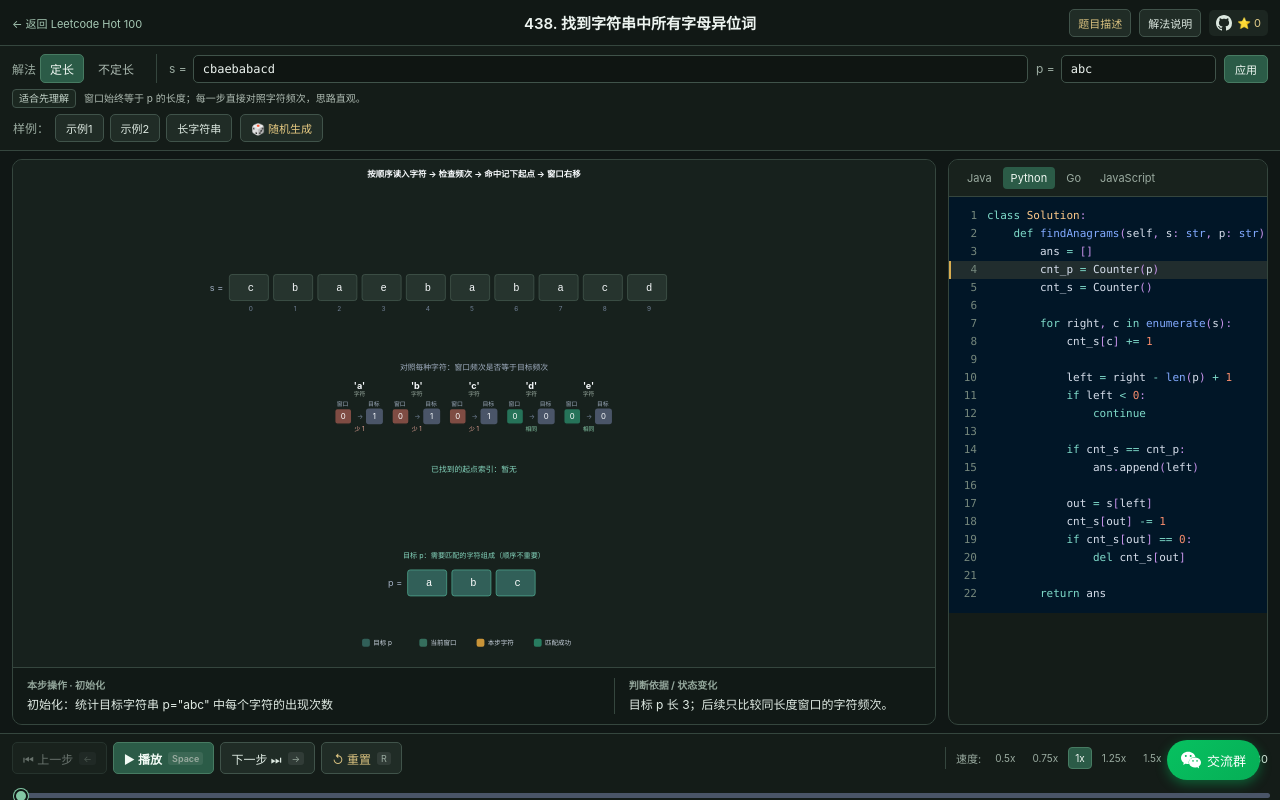
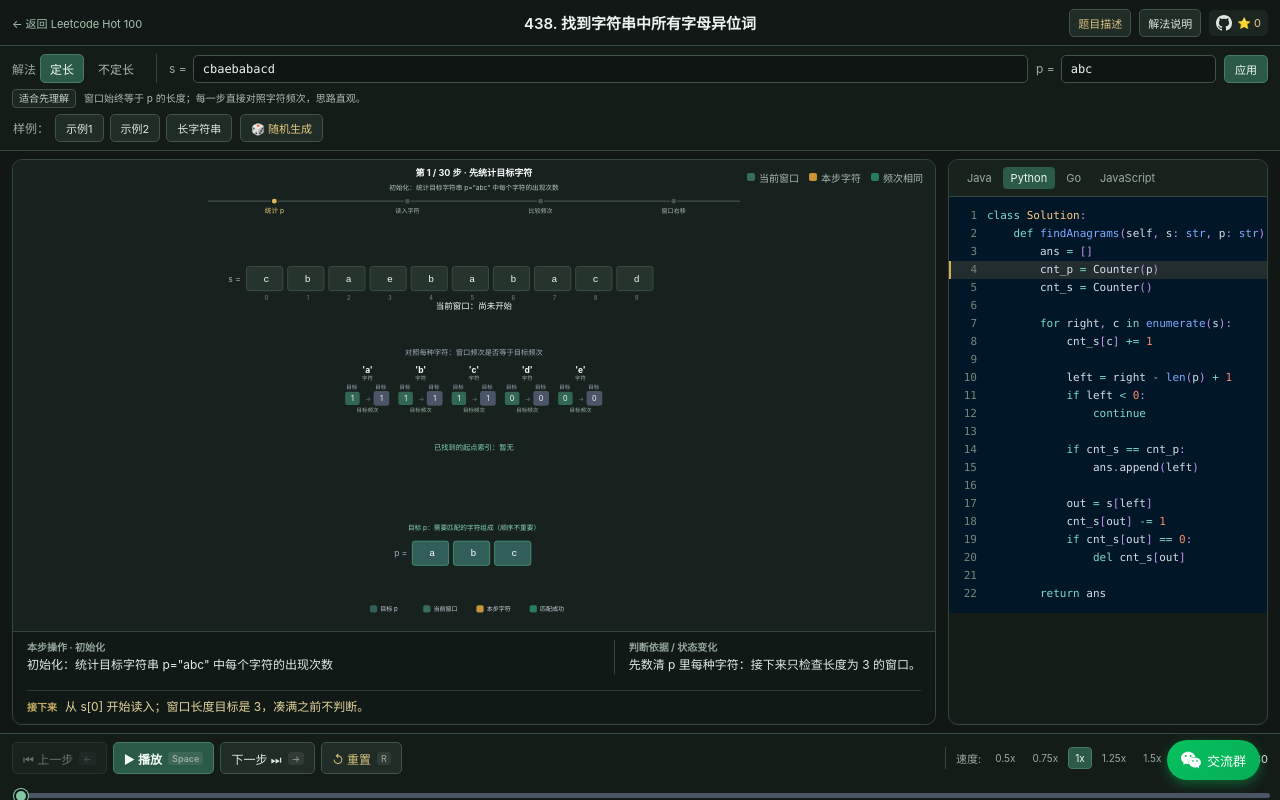
Before and after one commit to fuck-algorithm/leetcode-438-find-all-anagrams-in-a-string, a React (Vite) app: page / in a window 1280 px wide. Built offline with nearby package versions, Linux system fonts and the light colour scheme; no server answers.

Commit message:
make each sliding-window step easier to follow
Co-Authored-By: Claude Code <noreply@anthropic.com>

```diff
--- a/src/components/Canvas/Canvas.module.css
+++ b/src/components/Canvas/Canvas.module.css
@@ -19,6 +19,44 @@
   background-color: #17211d;
   background-image: radial-gradient(#40524a 0.7px, transparent 0.7px);
   background-size: 20px 20px;
+}
+
+.canvasKey {
+  position: absolute;
+  z-index: 1;
+  top: 10px;
+  right: 12px;
+  display: flex;
+  flex-wrap: wrap;
+  justify-content: flex-end;
+  gap: 10px;
+  color: #aab9b0;
+  font-size: 10px;
+  pointer-events: none;
+}
+
+.canvasKey span {
+  display: inline-flex;
+  align-items: center;
+  gap: 4px;
+}
+
+.canvasKey i {
+  width: 8px;
+  height: 8px;
+  border-radius: 2px;
+}
+
+.keyWindow {
+  background: #356e5d;
+}
+
+.keyCurrent {
+  background: #c99438;
+}
+
+.keyMatch {
+  background: #287c60;
 }
 
 .svg {
@@ -64,12 +102,12 @@
   display: grid;
   grid-template-columns: minmax(0, 1.3fr) minmax(220px, 0.7fr);
   gap: 16px;
-  padding: 10px 14px;
+  padding: 8px 14px;
   border-top: 1px solid #35463e;
   background: #111916;
   color: #edf4f0;
   font-size: 12px;
-  line-height: 1.5;
+  line-height: 1.4;
 }
 
 .teachingBlock {
@@ -94,15 +132,39 @@
   color: #e0ebe4;
 }
 
+.nextAction {
+  grid-column: 1 / -1;
+  display: flex;
+  align-items: baseline;
+  gap: 8px;
+  padding-top: 8px;
+  border-top: 1px solid #2b3931;
+  color: #e3d39b;
+}
+
+.nextActionLabel {
+  flex: 0 0 auto;
+  color: #c8ae62;
+  font-size: 10px;
+  font-weight: 650;
+}
+
 @media (max-width: 700px) {
+  .canvasKey {
+    top: 6px;
+    right: 8px;
+    gap: 6px;
+    font-size: 9px;
+  }
+
   .canvasViewport {
     min-height: 300px;
   }
 
   .teachingPanel {
     grid-template-columns: minmax(0, 1fr);
-    gap: 8px;
-    padding: 9px 10px;
+    gap: 6px;
+    padding: 8px 10px;
   }
 
   .teachingBlock + .teachingBlock {
--- a/src/components/Canvas/Canvas.tsx
+++ b/src/components/Canvas/Canvas.tsx
@@ -22,8 +22,8 @@ function getTeachingReason(
 
   if (teaching.operation === 'init') {
     return algorithmType === 'fixed-window'
-      ? `目标 p 长 ${Object.values(targetCount).reduce((sum, count) => sum + count, 0)}；后续只比较同长度窗口的字符频次。`
-      : 'cnt = 目标频次 − 窗口频次；cnt < 0 表示该字符在窗口里超量，需要从左侧移出。';
+      ? `先数清 p 里每种字符：接下来只检查长度为 ${Object.values(targetCount).reduce((sum, count) => sum + count, 0)} 的窗口。`
+      : '先记住 p 需要哪些字符、各要几个。窗口里每读入一个字符，就把它的剩余需求减一。';
   }
 
   if (teaching.operation === 'enter' && teaching.focus) {
@@ -37,14 +37,14 @@ function getTeachingReason(
           : `cnt['${char}']=${remaining}，窗口中的 '${char}' 还缺 ${remaining} 个；当前无需收缩。`;
     }
     return windowLength < Object.values(targetCount).reduce((sum, count) => sum + count, 0)
-      ? `窗口长度 ${windowLength} 尚未达到目标长度；先继续读入字符，长度足够后再比较频次。`
-      : `窗口长度已达到目标长度；现在逐字符比较窗口频次与目标频次。`;
+      ? `窗口现在有 ${windowLength} 个字符，还差 ${Object.values(targetCount).reduce((sum, count) => sum + count, 0) - windowLength} 个才够长；先继续读，暂不比较频次。`
+      : `窗口已满 ${windowLength} 个字符；现在逐个核对窗口频次和目标频次。`;
   }
 
   if (teaching.operation === 'shrink') {
-    if (algorithmType === 'variable-window') return teaching.decision?.reason ?? '移出左端字符，直到当前字符不再超出目标频次。';
+    if (algorithmType === 'variable-window') return teaching.decision?.reason ?? '左侧字符离开窗口；重复这个动作直到每种字符都不再超量。';
     const removedChar = teaching.countChange?.char;
-    return `固定窗口向右滑动，移出左端 '${removedChar ?? '?'}'，为下一轮比较腾出位置。`;
+    return `窗口已满：移出最左边的 '${removedChar ?? '?'}'，下一步才能读入新字符而保持长度不变。`;
   }
 
   if (teaching.operation === 'compare' || teaching.operation === 'match') {
@@ -60,10 +60,10 @@ function getTeachingReason(
       .map((char) => ({ char, delta: (charCount[char] || 0) - (targetCount[char] || 0) }))
       .find(({ delta }) => delta !== 0);
     return teaching.operation === 'match'
-      ? '每种字符的窗口频次都与目标频次相等；字符顺序虽可不同，这个窗口仍是异位词。'
+      ? `窗口 “${windowContent}” 和 p 含有相同的字符次数；顺序不同也没关系，记录起点 ${left}。`
       : difference
-        ? `频次还不相等：'${difference.char}' 在窗口中${difference.delta > 0 ? `多 ${difference.delta} 个` : `少 ${Math.abs(difference.delta)} 个`}；这个窗口不能记录。`
-        : `窗口内容为 “${windowContent}”；继续检查下一段固定长度窗口。`;
+        ? `这个窗口还不是答案：字符 '${difference.char}' 在窗口里${difference.delta > 0 ? `多 ${difference.delta} 个` : `少 ${Math.abs(difference.delta)} 个`}。`
+        : `窗口 “${windowContent}” 的频次吻合，记录起点 ${left}。`;
   }
 
   if (teaching.operation === 'done') {
@@ -73,19 +73,62 @@ function getTeachingReason(
   return '沿用当前窗口状态，继续处理下一个字符。';
 }
 
+function getNextAction(
+  step: NonNullable<ReturnType<typeof useAppStore.getState>['steps'][number]>,
+  algorithmType: 'fixed-window' | 'variable-window',
+  inputData: { s: string; p: string },
+): string {
+  const { teaching, windowState } = step;
+  const { s, p } = inputData;
+  const nextIndex = windowState.right + 1;
+  const windowLength = windowState.left < 0 ? 0 : windowState.right - windowState.left + 1;
+
+  if (teaching.operation === 'done' || nextIndex >= s.length && teaching.operation !== 'shrink') {
+    return '扫描结束，查看最终索引。';
+  }
+  if (algorithmType === 'fixed-window') {
+    if (teaching.operation === 'init') return `从 s[0] 开始读入；窗口长度目标是 ${p.length}，凑满之前不判断。`;
+    if (teaching.operation === 'enter' && windowLength < p.length) return windowLength === p.length - 1
+      ? `这是最后一个待填位置 s[${step.windowState.right}]；下一步窗口凑满，开始比较频次。`
+      : `继续读入 s[${nextIndex}]；还需 ${p.length - windowLength} 个字符凑满窗口。`;
+    if (teaching.operation === 'enter') return '窗口已凑满。下一步逐字符比较窗口频次和目标频次。';
+    if (teaching.operation === 'compare' || teaching.operation === 'match') return teaching.operation === 'match'
+      ? `频次相同，答案记下起点 ${windowState.left}。下一步移出最左字符，准备滑到右边一格。`
+      : '频次不同，不记录答案。下一步移出最左字符，准备检查下一个窗口。';
+    if (teaching.operation === 'shrink') return nextIndex < s.length
+      ? `左端已移走。下一步读入 s[${nextIndex}]，窗口整体右移一格。`
+      : '左端已移走；所有字符都检查完，返回已记录的索引。';
+  } else {
+    if (teaching.operation === 'init') return '先建好 p 的剩余需求；下一步从 s[0] 开始扩展窗口。';
+    if (teaching.operation === 'enter' && teaching.focus && (step.charCount[teaching.focus.char] ?? 0) < 0) return `读入的 '${teaching.focus.char}' 已超出需求；下一步移出左边界，直到它不再超量。`;
+    if (teaching.operation === 'enter' || teaching.operation === 'shrink') {
+      const stillExcess = Object.values(step.charCount).some((count) => count < 0);
+      if (stillExcess) return '移出后仍有字符超量；下一步继续右移左边界。';
+      return windowLength === p.length
+        ? `窗口合法且长度刚好是 ${p.length}；下一步记录起点 ${windowState.left}。`
+        : `窗口已合法但长度是 ${windowLength}，还没凑满 ${p.length}；下一步继续向右扩展。`;
+    }
+    if (teaching.operation === 'compare' || teaching.operation === 'match') return teaching.operation === 'match'
+      ? `记录起点 ${windowState.left}。下一步读入 s[${nextIndex}]，继续扫描。`
+      : `窗口长度 ${windowLength} 还不等于 ${p.length}。下一步读入 s[${nextIndex}]。`;
+  }
+  return '继续播放下一步。';
+}
+
 export function Canvas() {
   const svgRef = useRef<SVGSVGElement>(null);
   const containerRef = useRef<HTMLDivElement>(null);
   const { inputData, steps, currentStep, algorithmType } = useAppStore();
   const currentStepData = steps[currentStep];
-  const stateRef = useRef({ inputData, currentStepData, algorithmType });
+  const frameRevision = useAppStore((state) => state.steps.length);
+  const stateRef = useRef({ inputData, currentStepData, algorithmType, currentStep, totalSteps: steps.length });
 
   useEffect(() => {
     const svgElement = svgRef.current;
     const container = containerRef.current;
     if (!svgElement || !container) return;
 
-    stateRef.current = { inputData, currentStepData, algorithmType };
+    stateRef.current = { inputData, currentStepData, algorithmType, currentStep, totalSteps: steps.length };
     const svg = d3.select(svgElement);
     const root = svg.append('g').attr('class', 'main-group');
     const characters = root.append('g').attr('class', 'character-layer');
@@ -104,7 +147,7 @@ export function Canvas() {
     svgElement.addEventListener('canvas-step-change', renderEvent);
 
     const draw = (resetView: boolean) => {
-      const { inputData, currentStepData, algorithmType } = stateRef.current;
+      const { inputData, currentStepData, algorithmType, currentStep, totalSteps } = stateRef.current;
       if (!currentStepData) return;
       width = container.clientWidth;
       height = container.clientHeight;
@@ -154,14 +197,17 @@ export function Canvas() {
         .attr('fill', (d) => {
           const inWindow = windowState.left >= 0 && d.index >= windowState.left && d.index <= windowState.right;
           if (isMatch && inWindow) return '#287c60';
+          if (teaching.operation === 'shrink' && d.index === (typeof currentStepData.variables.removedIndex === 'number' ? currentStepData.variables.removedIndex : teaching.focus?.index)) return '#b9842f';
           if (countChange && d.index === teaching.focus?.index) return '#b9842f';
           if (highlightIndices.includes(d.index)) return '#c99438';
           return inWindow ? '#356e5d' : '#26342e';
         })
         .attr('stroke', (d) => countChange && d.index === teaching.focus?.index
+          || teaching.operation === 'shrink' && d.index === (typeof currentStepData.variables.removedIndex === 'number' ? currentStepData.variables.removedIndex : teaching.focus?.index)
           ? '#f1c76e'
           : windowState.left >= 0 && d.index >= windowState.left && d.index <= windowState.right ? '#83c8a9' : '#4b6156')
         .attr('stroke-width', (d) => countChange && d.index === teaching.focus?.index
+          || teaching.operation === 'shrink' && d.index === (typeof currentStepData.variables.removedIndex === 'number' ? currentStepData.variables.removedIndex : teaching.focus?.index)
           ? 3
           : windowState.left >= 0 && d.index >= windowState.left && d.index <= windowState.right ? 2 : 1);
       charUpdate.select<SVGTextElement>('.character-text')
@@ -212,14 +258,18 @@ export function Canvas() {
         .attr('x1', (d) => startX + d.index * charWidth + charWidth / 2 - 1)
         .attr('x2', (d) => startX + d.index * charWidth + charWidth / 2 - 1).attr('stroke', (d) => d.color);
 
-      markers.selectAll<SVGTextElement, string>('text.window-label').data(windowState.left < 0 ? [] : [windowState.windowContent])
+      markers.selectAll<SVGTextElement, string>('text.window-label')
+        .data([windowState.left < 0 ? null : windowState.windowContent])
         .join('text').attr('class', 'window-label').attr('x', logicalWidth / 2).attr('y', windowY)
         .attr('text-anchor', 'middle').attr('fill', '#f7fafc').attr('font-size', '14px')
-        .text((content) => `当前窗口：${content.split('').join(' · ')}  （长度 ${content.length}）`);
+        .text((content) => content === null
+          ? '当前窗口：尚未开始'
+          : `当前窗口：${content.split('').join(' · ')}  （长度 ${content.length}）`);
 
+      const isInitializing = teaching.operation === 'init';
       const countData: CountDatum[] = countChars.map((char) => ({
         char,
-        count: charCount[char] || 0,
+        count: isInitializing && algorithmType === 'fixed-window' ? targetCount[char] || 0 : charCount[char] || 0,
         target: targetCount[char] || 0,
         remaining: charCount[char] || 0,
       }));
@@ -261,11 +311,13 @@ export function Canvas() {
         .attr('opacity', (d) => focusedCountChar === d.char ? 1 : 0);
       countUpdate.select<SVGTextElement>('.count-char').attr('x', COUNT_CARD_WIDTH / 2).attr('y', 8).text((d) => `'${d.char}'`);
       countUpdate.select<SVGTextElement>('.count-char-caption').attr('x', COUNT_CARD_WIDTH / 2).attr('y', 19)
-        .text((d) => countChange?.char === d.char ? '当前字符' : '字符');
+        .text((d) => countChange?.char === d.char || comparedChar === d.char ? '本步字符' : '字符');
       countUpdate.select<SVGTextElement>('.count-window-label').attr('x', 12).attr('y', 34)
-        .text(() => algorithmType === 'variable-window' ? '剩余' : '窗口');
+        .text(() => isInitializing && algorithmType === 'fixed-window' ? '目标' : algorithmType === 'variable-window' ? '剩余' : '窗口');
       countUpdate.select<SVGRectElement>('.count-value-bg').attr('x', 0).attr('y', 38).attr('width', 26).attr('height', 24)
-        .attr('fill', (d) => (algorithmType === 'variable-window' ? d.remaining === 0 : d.count === d.target) ? '#287c60' : '#8b5148')
+        .attr('fill', (d) => isInitializing && algorithmType === 'fixed-window' ? '#356e5d'
+          : algorithmType === 'variable-window' ? d.remaining >= 0 ? '#356e5d' : '#8b5148'
+            : d.count === d.target ? '#287c60' : '#8b5148')
         .attr('stroke', '#17211d').attr('stroke-width', 2);
       countUpdate.select<SVGTextElement>('.count-value').attr('x', 13).attr('y', 54)
         .text((d) => algorithmType === 'variable-window' ? d.remaining : d.count);
@@ -274,25 +326,61 @@ export function Canvas() {
       countUpdate.select<SVGRectElement>('.target-value-bg').attr('x', 48).attr('y', 38).attr('width', 26).attr('height', 24);
       countUpdate.select<SVGTextElement>('.target-value').attr('x', 61).attr('y', 54).text((d) => d.target);
       countUpdate.select<SVGTextElement>('.count-status').attr('x', COUNT_CARD_WIDTH / 2).attr('y', 73)
-        .attr('fill', (d) => algorithmType === 'variable-window'
+        .attr('fill', (d) => isInitializing && algorithmType === 'fixed-window' ? '#9ab4a4' : algorithmType === 'variable-window'
           ? d.remaining < 0 ? '#efaa9c' : d.remaining === 0 ? '#8bd0ae' : '#e9c877'
           : d.count === d.target ? '#8bd0ae' : '#efaa9c')
-        .text((d) => algorithmType === 'variable-window'
+        .text((d) => isInitializing && algorithmType === 'fixed-window' ? '目标频次'
+          : algorithmType === 'variable-window'
             ? d.remaining < 0 ? `超 ${Math.abs(d.remaining)}` : d.remaining > 0 ? `缺 ${d.remaining}` : '刚好'
             : d.count === d.target ? '相同'
               : d.count > d.target ? `多 ${d.count - d.target}` : `少 ${d.target - d.count}`);
       countUpdate.select<SVGTextElement>('.count-change-label').attr('x', COUNT_CARD_WIDTH / 2).attr('y', 91)
         .attr('fill', (d) => countChange?.char === d.char ? '#f0ce7a' : 'none')
         .text((d) => countChange?.char === d.char ? `${countChange.before} → ${countChange.after}`
+          : countChange ? ''
             : comparedChar === d.char ? algorithmType === 'variable-window'
               ? d.remaining < 0 ? `超 ${Math.abs(d.remaining)}` : d.remaining > 0 ? `缺 ${d.remaining}` : '刚好'
               : d.count > d.target ? `多 ${d.count - d.target}` : `少 ${d.target - d.count}`
             : '');
 
-      const title = '按顺序读入字符 → 检查频次 → 命中记下起点 → 窗口右移';
-      annotations.selectAll<SVGTextElement, string>('text.canvas-title').data([title]).join('text')
-        .attr('class', 'canvas-title').attr('x', logicalWidth / 2).attr('y', 26).attr('text-anchor', 'middle')
-        .attr('fill', '#f7fafc').attr('font-size', '13px').attr('font-weight', 'bold').text((d) => d);
+      const operationTitle = teaching.operation === 'init' ? '先统计目标字符'
+        : teaching.operation === 'enter' ? '读入一个新字符'
+        : teaching.operation === 'shrink' ? algorithmType === 'fixed-window' ? '移出窗口最左字符'
+          : '移出超量字符'
+        : teaching.operation === 'compare' ? algorithmType === 'fixed-window' ? '比较窗口频次' : '检查窗口长度'
+        : teaching.operation === 'match' ? '找到一个异位词'
+        : '扫描完成';
+      const stepTitle = `第 ${currentStep + 1} / ${totalSteps} 步  ·  ${operationTitle}`;
+      annotations.selectAll<SVGTextElement, string>('text.canvas-title').data([stepTitle]).join('text')
+        .attr('class', 'canvas-title').attr('x', logicalWidth / 2).attr('y', 27).attr('text-anchor', 'middle')
+        .attr('fill', '#f7fafc').attr('font-size', '15px').attr('font-weight', 'bold').text((d) => d);
+      annotations.selectAll<SVGTextElement, string>('text.frame-narration').data([teaching.narration]).join('text')
+        .attr('class', 'frame-narration').attr('x', logicalWidth / 2).attr('y', 49).attr('text-anchor', 'middle')
+        .attr('fill', '#b8c9be').attr('font-size', '11px').text((d) => d);
+      const stageLabels = algorithmType === 'fixed-window'
+        ? ['统计 p', '读入字符', '比较频次', '窗口右移']
+        : ['统计 p', '读入字符', '移出超量', '判断长度'];
+      const activeStage = teaching.operation === 'init' ? 0
+        : teaching.operation === 'enter' ? 1
+        : teaching.operation === 'shrink' ? algorithmType === 'variable-window' ? 2 : 3
+        : teaching.operation === 'match' || teaching.operation === 'done' ? 3
+        : algorithmType === 'variable-window' ? 3 : 2;
+      const stageGap = Math.min(220, (logicalWidth - 280) / 3);
+      const stageStartX = (logicalWidth - stageGap * 3) / 2;
+      const stageJoin = annotations.selectAll<SVGGElement, { label: string; index: number }>('g.algorithm-stage')
+        .data(stageLabels.map((label, index) => ({ label, index })), (d) => String(d.index));
+      stageJoin.exit().remove();
+      const stageEnter = stageJoin.enter().append('g').attr('class', 'algorithm-stage');
+      stageEnter.append('line').attr('class', 'stage-connector').attr('y1', 0).attr('y2', 0);
+      stageEnter.append('circle').attr('class', 'stage-dot').attr('r', 5);
+      stageEnter.append('text').attr('class', 'stage-label').attr('text-anchor', 'middle').attr('y', 20);
+      const stageUpdate = stageEnter.merge(stageJoin).attr('transform', (d) => `translate(${stageStartX + d.index * stageGap}, 68)`);
+      stageUpdate.select('line').attr('x1', -stageGap / 2).attr('x2', stageGap / 2)
+        .attr('stroke', (d) => d.index < activeStage ? '#72b89a' : '#43534b').attr('stroke-width', 2);
+      stageUpdate.select('circle').attr('fill', (d) => d.index === activeStage ? '#e5b85c' : d.index < activeStage ? '#72b89a' : '#43534b')
+        .attr('stroke', '#17211d').attr('stroke-width', 2);
+      stageUpdate.select<SVGTextElement>('text.stage-label').attr('fill', (d) => d.index === activeStage ? '#f0ce7a' : '#aab9b0')
+        .attr('font-size', (d) => d.index === activeStage ? 11 : 10).text((d) => d.label);
       annotations.selectAll<SVGTextElement, string>('text.target-caption').data(['目标 p：需要匹配的字符组成（顺序不重要）']).join('text')
         .attr('class', 'target-caption').attr('x', logicalWidth / 2).attr('y', targetY - 18).attr('text-anchor', 'middle')
         .attr('fill', '#86d7bf').attr('font-size', '11px').text((d) => d);
@@ -354,21 +442,27 @@ export function Canvas() {
   }, []);
 
   useEffect(() => {
-    stateRef.current = { inputData, currentStepData, algorithmType };
+    stateRef.current = { inputData, currentStepData, algorithmType, currentStep, totalSteps: steps.length };
     const svg = svgRef.current;
     if (!svg || !currentStepData) return;
     // State is kept in the effect's closure; triggering a resize-independent render preserves zoom.
     const event = new Event('canvas-step-change');
     svg.dispatchEvent(event);
-  }, [currentStepData, inputData, algorithmType]);
+  }, [currentStep, currentStepData, inputData, algorithmType, steps.length, frameRevision]);
 
   const teaching = currentStepData?.teaching;
   const operationLabel = teaching ? ({ init: '初始化', enter: '入窗', shrink: '移出左端', compare: '检查窗口', match: '命中', done: '完成' }[teaching.operation]) : '准备中';
   const operationDetail = teaching?.narration ?? '';
   const reason = currentStepData ? getTeachingReason(currentStepData, algorithmType) : '';
+  const nextAction = currentStepData ? getNextAction(currentStepData, algorithmType, inputData) : '';
 
   return (
     <div className={styles.container}>
+      <div className={styles.canvasKey} aria-hidden="true">
+        <span><i className={styles.keyWindow} /> 当前窗口</span>
+        <span><i className={styles.keyCurrent} /> 本步字符</span>
+        <span><i className={styles.keyMatch} /> 频次相同</span>
+      </div>
       <div ref={containerRef} className={styles.canvasViewport}>
         <svg ref={svgRef} className={styles.svg} />
       </div>
@@ -381,6 +475,10 @@ export function Canvas() {
           <span className={styles.teachingLabel}>判断依据 / 状态变化</span>
           <div className={styles.teachingValue}>{reason}</div>
         </div>
+        <div className={styles.nextAction}>
+          <span className={styles.nextActionLabel}>接下来</span>
+          <span>{nextAction}</span>
+        </div>
       </section>
     </div>
   );
```
Lines whose indentation alone changed are shown as unchanged.
